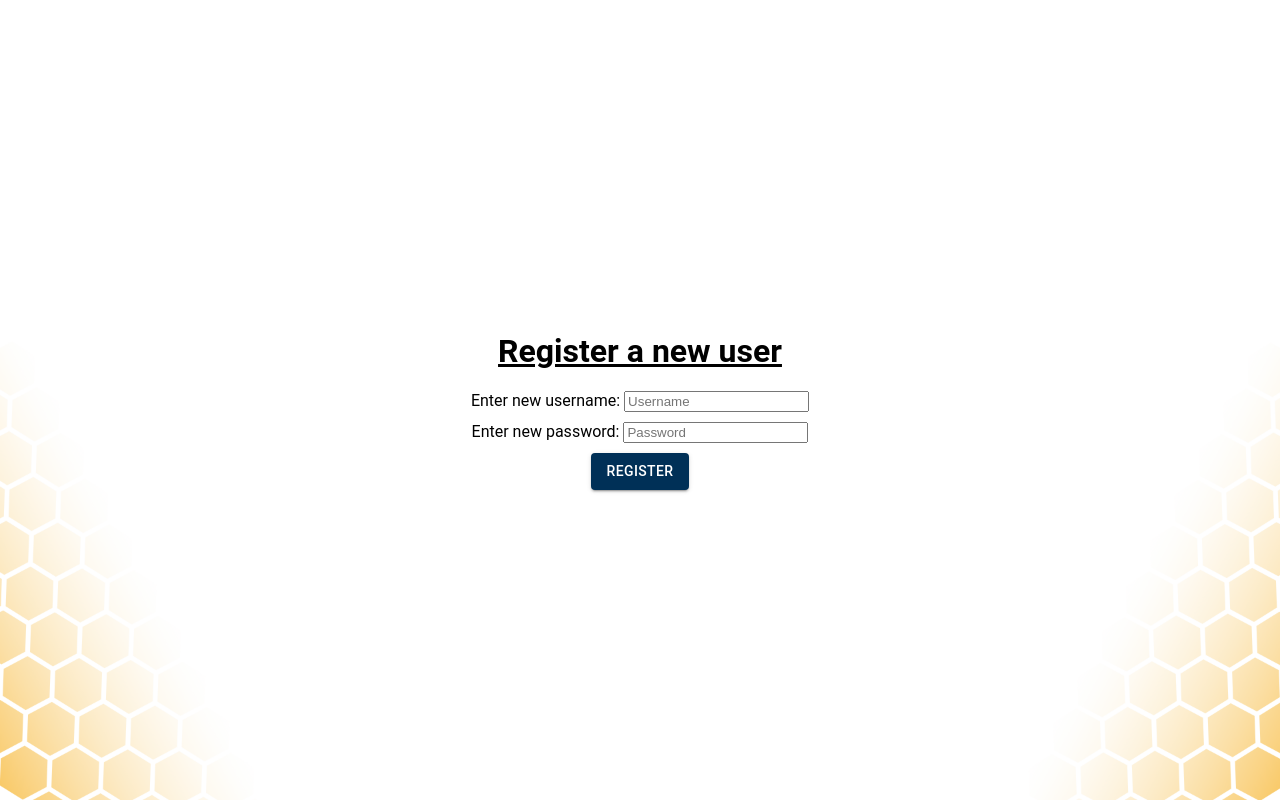
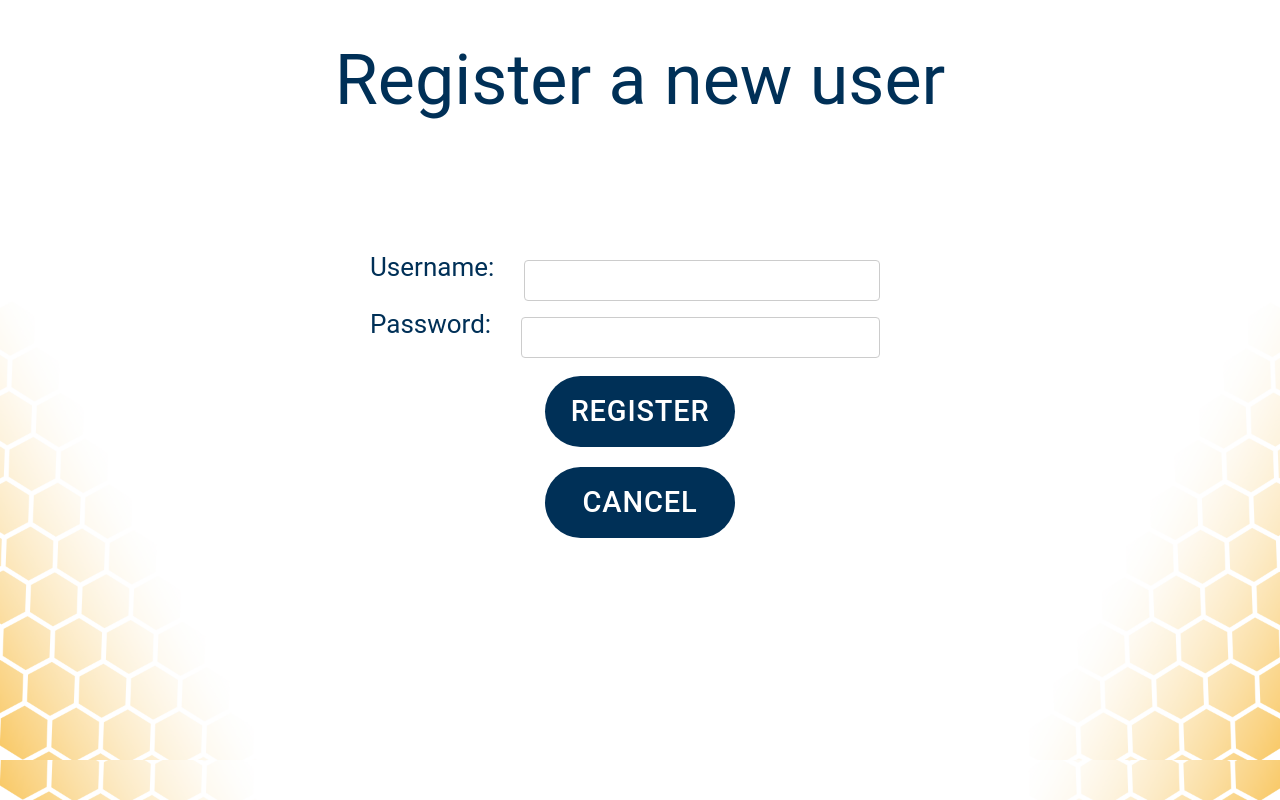
Before and after one commit to Excel-Tracker-Team-9302/excel-tracker, a React (Create React App) app in the folder excel-tracker-application/: page /register in a window 1280 px wide. Built offline with nearby package versions, Linux system fonts and the light colour scheme.

Commit message:
Makes Register look more like login

```diff
--- a/excel-tracker-application/src/components/Register.js
+++ b/excel-tracker-application/src/components/Register.js
@@ -1,32 +1,88 @@
-import React, {Component} from 'react';
-import './../styles/Register.css';
-import BasicButton from './Common/BasicButton';
+import React, { Component } from 'react';
+import './../styles/Login.css';
+import ResetPasswordButton from './Common/ResetPasswordButton.js';
+import TextField from '@material-ui/core/TextField';
+import Button from '@material-ui/core/Button';
+import FormControl from '@material-ui/core/FormControl';
+import Colors from '../assets/text/Colors.js';
+import { makeStyles } from '@material-ui/core/styles';
+
 
 import {
   withRouter
 } from 'react-router-dom'
 
+import ACTIONS from '../redux/action'
+import { connect } from 'react-redux';
+
 
 class Register extends Component {
 
-    constructor(props) {
-      super(props);
+  username = '';
+  password = '';
 
-      this.handleClick = this.handleClick.bind(this);
-    }
-    handleClick() {
-        this.props.history.push('/');
-    }
-    render() {
-        return(
-            <div className='Register'>
-              <h1>Register a new user</h1>
-              <div>Enter new username: <input type='text' placeholder='Username'/></div>
-              <div>Enter new password: <input type='password' placeholder='Password'/></div>
-              <BasicButton label={'Register'} onClick={this.handleClick}/>
-            </div>
-        );
-    }
+
+  handleChangeUsername = event => {
+    this.username = (event.target.value || '');
+  };
+
+  handleChangePassword = event => {
+    this.password = (event.target.value || '');
+  };
+
+  handleRegister = event => {
+    this.props.history.push('/login');
+  };
+
+  handleCancel = event => {
+    this.props.history.push('/login');
+  };
+
+  render() {
+
+    return (
+      <div className="Login">
+        <header className="Login-header">
+          <div style={{color:Colors.blue}}>
+            Register a new user
+          </div>
+        </header>
+        <div className="Login-body">
+          <form className = "Login-form">
+            <div className='Login-input' style={{color:Colors.blue}}>Username: <input type="text" className="Login-box" onChange={this.handleChangeUsername}/></div>
+            <div className='Login-input' style={{color:Colors.blue}}>Password: <input type="password" className="Login-box" onChange={this.handleChangePassword}/></div>
+
+            <Button style={styles.button} onClick={this.handleRegister}>Register</Button>
+            <Button style={styles.button} onClick={this.handleCancel}>Cancel</Button>
+
+
+          </form>
+        </div>
+
+      </div>
+    );
+  }
 }
 
-export default withRouter(Register);
+const mapStateToProps = (state) => ({
+  currentUser: state.user.currentUser
+});
+const mapDispatchToProps = dispatch => {
+  return {
+    setCurrentUser : (currentUser) => dispatch(ACTIONS.setCurrentUser(currentUser))
+  }
+}
+
+const styles = {
+  button: {
+    color:Colors.white,
+    'background-color':Colors.blue,
+    'border-radius':'50pt',
+    width: 'calc(30px + 20vmin)',
+    margin:'10px',
+    padding:'10px',
+    'font-size': 'calc(5px + 3vmin)'
+  }
+}
+
+export default connect(mapStateToProps, mapDispatchToProps)(withRouter(Register));
```
